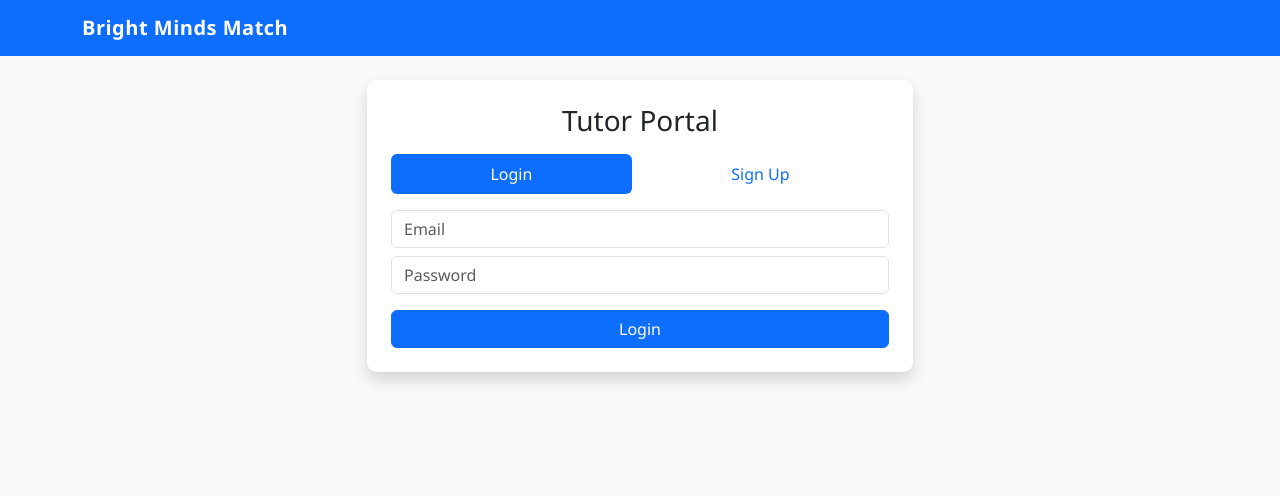
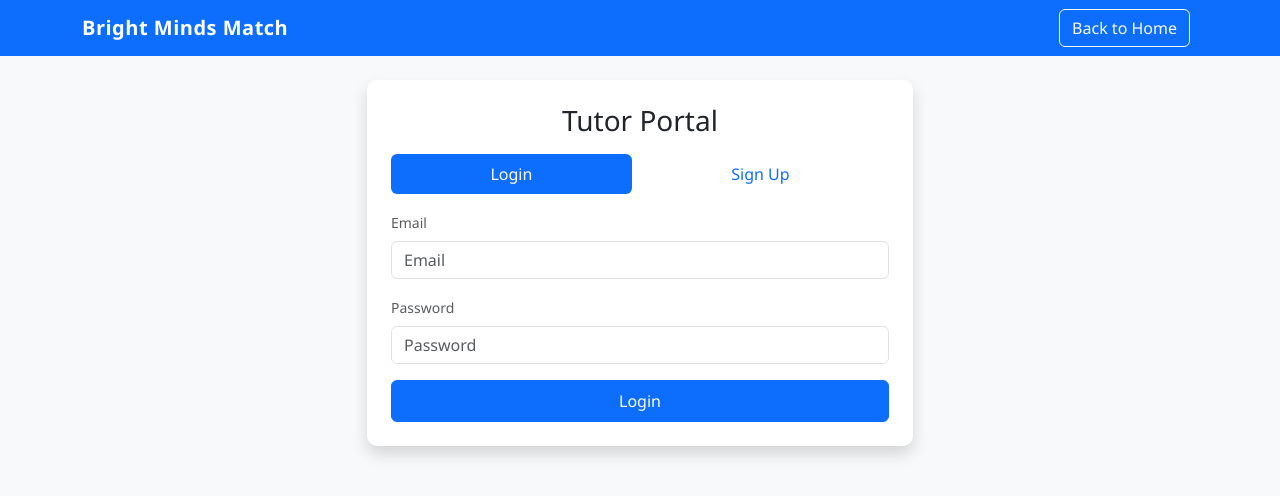
Before and after one commit to v-gedipudi1/BrightMindsMatch, a plain HTML site: page tutor.html in a window 1280 px wide. Drawn offline with nearby package versions, Linux system fonts and the light colour scheme; no server answers.

Commit message:
Update tutor.html

```diff
--- a/tutor.html
+++ b/tutor.html
@@ -12,7 +12,10 @@
 <nav class="navbar navbar-dark bg-primary mb-4">
     <div class="container">
         <a class="navbar-brand" href="index.html">Bright Minds Match</a>
-        <button id="logout-btn" class="btn btn-sm btn-light" style="display:none;">Logout</button>
+        <div class="d-flex align-items-center">
+            <a href="index.html" class="btn btn-outline-light me-2">Back to Home</a>
+            <button id="logout-btn" class="btn btn-warning btn-sm fw-bold" style="display:none;">Logout</button>
+        </div>
     </div>
 </nav>
 
@@ -31,18 +34,26 @@
                 <div class="tab-content">
                     <!-- Login -->
                     <div class="tab-pane fade show active" id="login">
-                        <input type="email" id="tutor-login-email" class="form-control mb-2" placeholder="Email">
-                        <input type="password" id="tutor-login-pass" class="form-control mb-3" placeholder="Password">
-                        <button onclick="handleLogin('tutor')" class="btn btn-primary w-100">Login</button>
+                        <div class="mb-3">
+                            <label class="form-label text-muted small">Email</label>
+                            <input type="email" id="tutor-login-email" class="form-control" placeholder="Email">
+                        </div>
+                        <div class="mb-3">
+                            <label class="form-label text-muted small">Password</label>
+                            <input type="password" id="tutor-login-pass" class="form-control" placeholder="Password">
+                        </div>
+                        <button id="tutor-login-btn" onclick="handleLogin('tutor')" class="btn btn-primary w-100 py-2">Login</button>
                     </div>
 
-                    <!-- Sign Up -->
+                    <!-- Sign Up (Updated) -->
                     <div class="tab-pane fade" id="signup">
-                        <div class="alert alert-info small">Default Password will be: FirstName2025!</div>
                         <input type="text" id="tutor-fname" class="form-control mb-2" placeholder="First Name">
                         <input type="text" id="tutor-lname" class="form-control mb-2" placeholder="Last Name">
-                        <input type="email" id="tutor-email" class="form-control mb-3" placeholder="Email">
-                        <button onclick="tutorSignUp()" class="btn btn-success w-100">Sign Up</button>
+                        <input type="email" id="tutor-email" class="form-control mb-2" placeholder="Email">
+                        <!-- New Password Field -->
+                        <input type="password" id="tutor-signup-pass" class="form-control mb-3" placeholder="Choose Password">
+
+                        <button id="tutor-signup-btn" onclick="tutorSignUp()" class="btn btn-success w-100">Sign Up</button>
                     </div>
                 </div>
             </div>
@@ -55,7 +66,8 @@
                 <p class="text-muted">Update this information to appear on the homepage.</p>
                 <div class="mb-3 text-center">
                     <img id="current-pfp" src="https://via.placeholder.com/150" class="rounded-circle mb-2 border" style="width:150px; height:150px; object-fit:cover;">
-                    <input type="file" id="pfp-upload" class="form-control">
+                    <div class="small text-muted mb-1">Upload Profile Picture</div>
+                    <input type="file" id="pfp-upload" class="form-control form-control-sm w-75 mx-auto">
                 </div>
                 <div class="mb-3">
                     <label class="form-label">Bio & Teaching Style</label>
```
